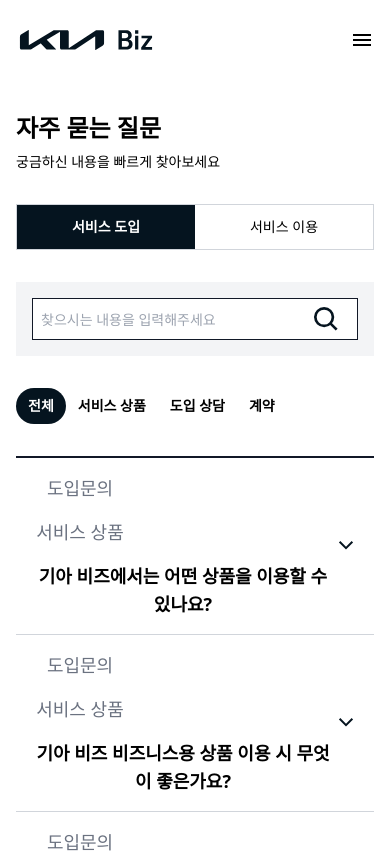
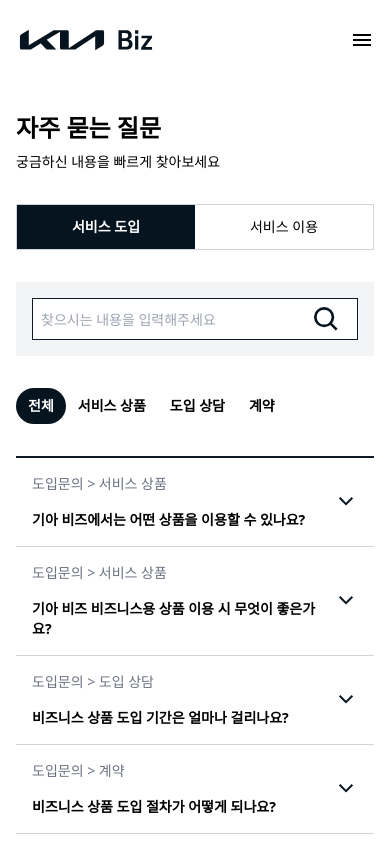
Before and after one commit to daewoongBang/react-ts-faq-clone, a React (Vite) app: page /faq in a window 390 px wide. Shown: the top 853 px of the page. Built offline with nearby package versions, Linux system fonts and the light colour scheme.

Commit message:
style: apply responsive layout - Accordion

```diff
--- a/src/components/common/Accordion.tsx
+++ b/src/components/common/Accordion.tsx
@@ -33,16 +33,36 @@
           isOpen ? 'bg-gray-100' : ''
         }`}
       >
-        <div className='flex flex-col gap-4 sm:flex-col lg:flex-row text-center'>
+        <div className='flex flex-col gap-4 md:flex-col lg:flex-row text-left lg:text-center'>
+          <div className='flex flex-col md:flex-row items-start md:items-center gap-2'>
+            {categoryName && subCategoryName ? (
+              <>
+                <span className='hidden lg:block w-24 text-sm md:text-lg text-gray-500'>
+                  {categoryName}
+                </span>
+                <span className='hidden lg:block w-24 text-sm md:text-lg text-gray-500'>
+                  {subCategoryName}
+                </span>
+                <span className='lg:hidden text-sm md:text-lg text-gray-500'>
+                  {categoryName} &gt; {subCategoryName}
+                </span>
+              </>
+            ) : (
+              <>
                 {categoryName && (
-            <span className='w-24 text-lg text-gray-500'>{categoryName}</span>
+                  <span className='w-24 text-sm md:text-lg text-gray-500'>
+                    {categoryName}
+                  </span>
                 )}
                 {subCategoryName && (
-            <span className='w-24 text-lg text-gray-500'>
+                  <span className='w-24 text-sm md:text-lg text-gray-500'>
                     {subCategoryName}
                   </span>
                 )}
-          <h3 className='text-lg font-bold'>{question}</h3>
+              </>
+            )}
+          </div>
+          <h3 className='text-sm md:text-lg font-bold'>{question}</h3>
         </div>
 
         <button>
@@ -56,7 +76,10 @@
 
       <div className={`pb-4 ${isOpen ? 'block bg-gray-100' : 'hidden'}`}>
         <div className='border-t border-b border-gray-300 bg-white p-8'>
-          <p className='text-lg' dangerouslySetInnerHTML={{ __html: answer }} />
+          <p
+            className='text-sm md:text-lg'
+            dangerouslySetInnerHTML={{ __html: answer }}
+          />
         </div>
       </div>
     </li>
```
Lines whose indentation alone changed are shown as unchanged.
